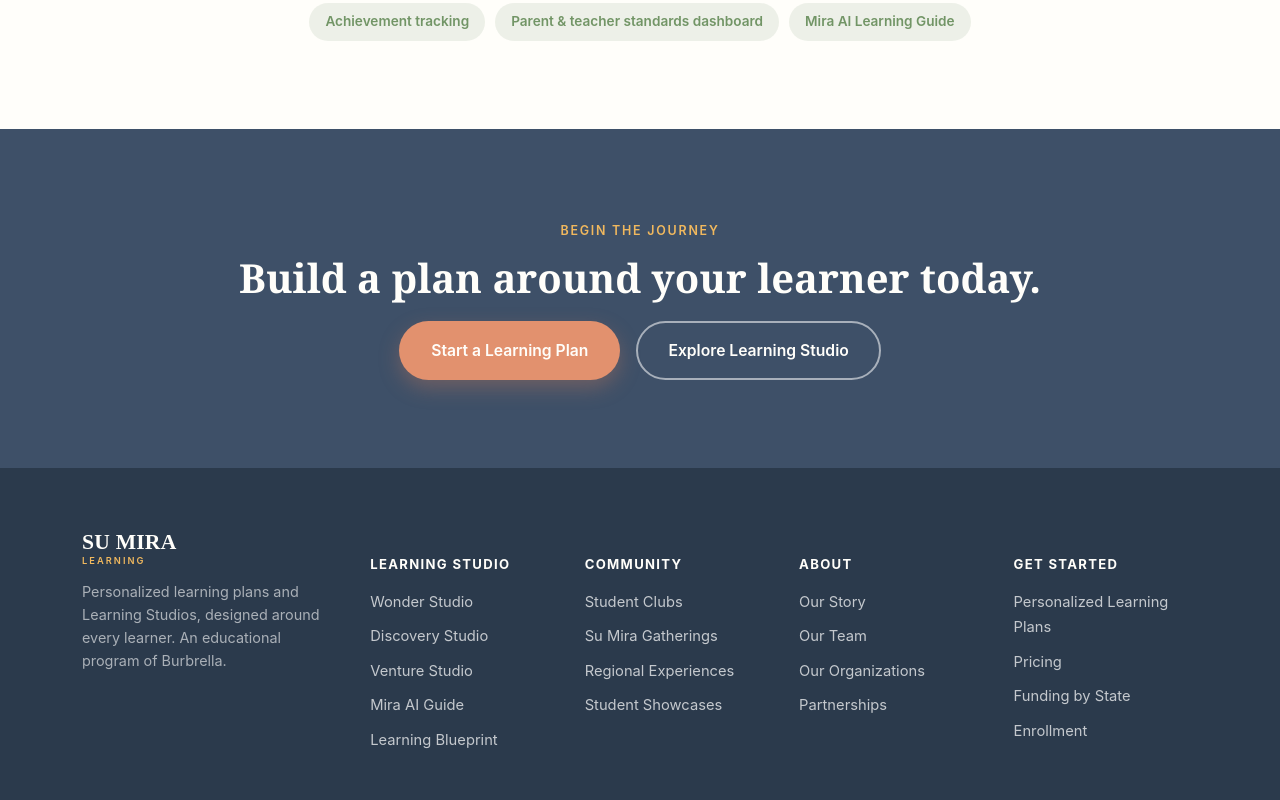
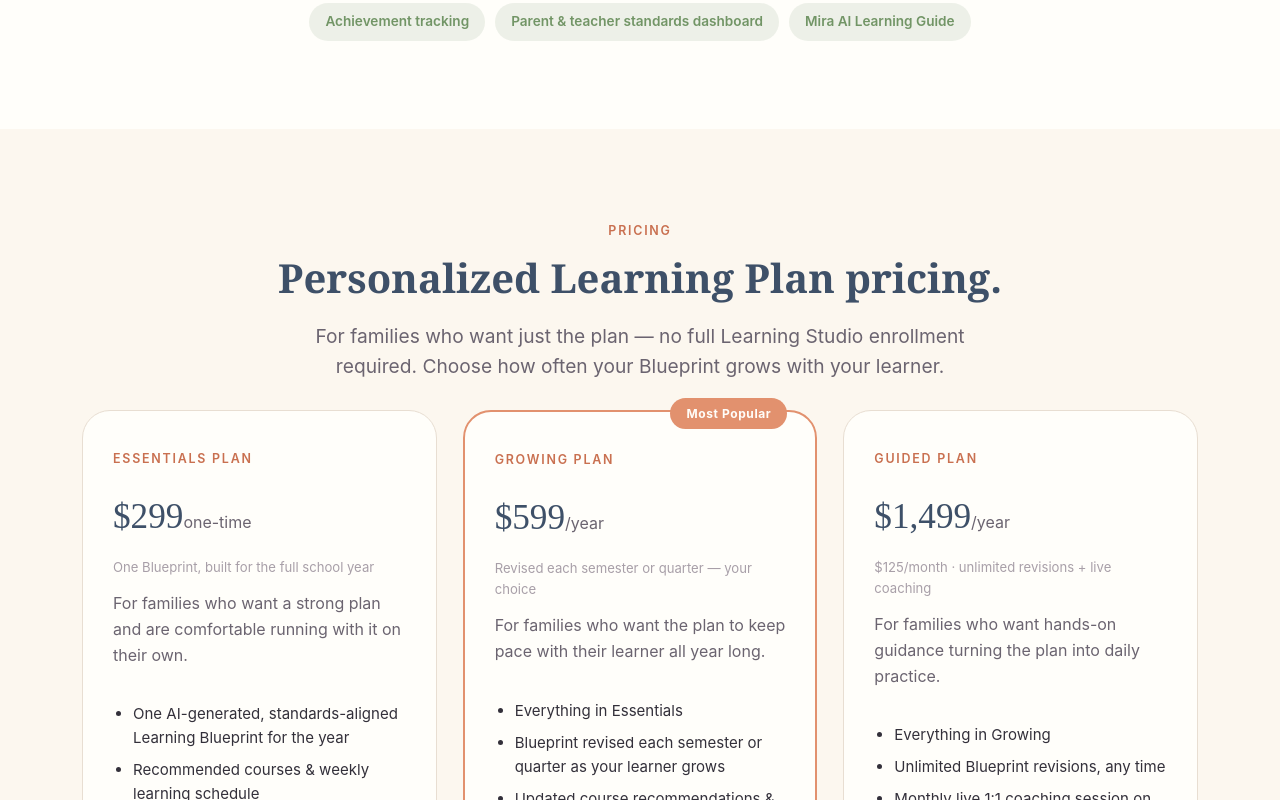
Before and after one commit to dominqueburgess-max/sumira-student-platform, a Next.js app: page /personalized-learning-plans in a window 1280 px wide. Shown: the part 2740-3540 px from the top of the page. Built offline with nearby package versions, Linux system fonts and the light colour scheme.

Commit message:
Add Personalized Learning Plan pricing (Essentials/Growing/Guided tiers) to PLP page + link from Pricing page

```diff
--- a/src/app/(marketing)/personalized-learning-plans/page.tsx
+++ b/src/app/(marketing)/personalized-learning-plans/page.tsx
@@ -124,6 +124,62 @@ export default function Page() {
   </div>
 </section>
 
+<section>
+  <div class="container center" style="margin-bottom:28px;">
+    <span class="eyebrow">Pricing</span>
+    <h2>Personalized Learning Plan pricing.</h2>
+    <p class="lede center">For families who want just the plan &mdash; no full Learning Studio enrollment required. Choose how often your Blueprint grows with your learner.</p>
+  </div>
+  <div class="container pricing-grid">
+    <div class="price-card">
+      <span class="eyebrow">Essentials Plan</span>
+      <div class="price-amount">$299<span>one-time</span></div>
+      <p class="price-note">One Blueprint, built for the full school year</p>
+      <p>For families who want a strong plan and are comfortable running with it on their own.</p>
+      <ul>
+        <li>One AI-generated, standards-aligned Learning Blueprint for the year</li>
+        <li>Recommended courses &amp; weekly learning schedule</li>
+        <li>Self-paced lessons matched to the plan</li>
+        <li>Audio narration &amp; voice-in answers</li>
+        <li>Mira AI Learning Guide</li>
+        <li>Digital portfolio &amp; parent dashboard</li>
+      </ul>
+      <a href="/enroll" class="btn btn-outline">Choose Essentials</a>
+    </div>
+    <div class="price-card popular">
+      <span class="price-tag">Most Popular</span>
+      <span class="eyebrow">Growing Plan</span>
+      <div class="price-amount">$599<span>/year</span></div>
+      <p class="price-note">Revised each semester or quarter &mdash; your choice</p>
+      <p>For families who want the plan to keep pace with their learner all year long.</p>
+      <ul>
+        <li>Everything in Essentials</li>
+        <li>Blueprint revised each semester or quarter as your learner grows</li>
+        <li>Updated course recommendations &amp; schedule at every revision</li>
+        <li>Priority email support from the Su Mira team</li>
+      </ul>
+      <a href="/enroll" class="btn btn-primary">Choose Growing</a>
+    </div>
+    <div class="price-card">
+      <span class="eyebrow">Guided Plan</span>
+      <div class="price-amount">$1,499<span>/year</span></div>
+      <p class="price-note">$125/month &middot; unlimited revisions + live coaching</p>
+      <p>For families who want hands-on guidance turning the plan into daily practice.</p>
+      <ul>
+        <li>Everything in Growing</li>
+        <li>Unlimited Blueprint revisions, any time</li>
+        <li>Monthly live 1:1 coaching session on implementing the plan at home</li>
+        <li>Direct implementation support &mdash; scheduling, pacing, troubleshooting</li>
+        <li>Priority scheduling for Su Mira Gatherings &amp; events</li>
+      </ul>
+      <a href="/enroll" class="btn btn-outline">Choose Guided</a>
+    </div>
+  </div>
+  <div class="container center" style="margin-top:20px;">
+    <p style="font-size:0.9rem; color:var(--warm-gray);">Ready for live studios, clubs and community too? <a href="/learning-studio" style="color:var(--terracotta-dark); font-weight:600;">Explore Learning Studio pricing</a> &mdash; you can upgrade anytime.</p>
+  </div>
+</section>
+
 <section class="section-plum">
   <div class="container center">
     <span class="eyebrow" style="color:var(--amber);">Begin the Journey</span>
--- a/src/app/(marketing)/pricing/page.tsx
+++ b/src/app/(marketing)/pricing/page.tsx
@@ -54,6 +54,7 @@ export default function Page() {
     <span class="eyebrow" style="color:var(--amber);">Pricing</span>
     <h1>A plan built around your family.</h1>
     <p class="lede">Three membership plans, plus a one-time registration fee by Learning Studio. Eligible families may also qualify for state education funding.</p>
+    <p class="lede" style="margin-top:10px; font-size:0.95rem;">Just want a Personalized Learning Plan, no full Learning Studio enrollment? <a href="/personalized-learning-plans" style="color:var(--amber); font-weight:600;">See Personalized Learning Plan pricing</a>.</p>
   </div>
 </section>
 
```
